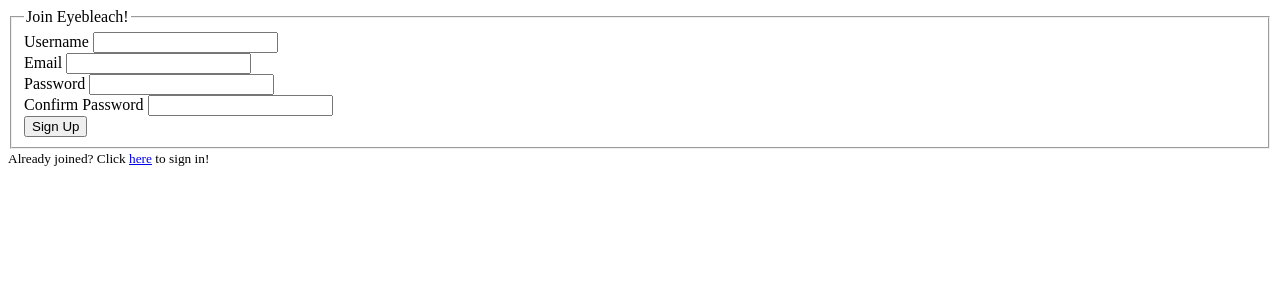
After one commit to sabattle/eyebleach, a Flask app: page /register in a window 1280 px wide. The commit adds this page. Shown: the top 300 px of the page. Run offline with Flask 2, Linux system fonts and the light colour scheme.

Commit message:
added some forms, modified templates to extend a layout

```diff
--- a/app.py
+++ b/app.py
@@ -1,14 +1,35 @@
-from flask import Flask, render_template
+from flask import Flask, render_template, url_for, flash, redirect
+from forms import RegistrationForm, LoginForm
 import requests
+import os
 
 app = Flask(__name__)
 
+# Get key
+app.config['SECRET_KEY'] = os.environ['EYEBLEACH_SECRET_KEY']
+
+# Home route
 @app.route('/')
 @app.route('/home')
-def get_dog():
+def home():
     res = requests.get('https://random.dog/woof.json')
     image_url = res.json()['url']
     return render_template('index.html', image=image_url)
 
+# Registration route
+@app.route('/register', methods=['GET', 'POST'])
+def register():
+    form = RegistrationForm()
+    if form.validate_on_submit():
+        flash(f'Account created for {form.username.data}!')
+        return redirect(url_for('home'))
+    return render_template('register.html', form=form)
+
+# Login route
+@app.route('/login')
+def login():
+    form = LoginForm()
+    return render_template('login.html', form=form)
+
 if __name__ == '__main__':
     app.run(debug=True)
--- /dev/null
+++ b/forms.py
@@ -0,0 +1,26 @@
+from flask_wtf import FlaskForm
+from wtforms import StringField, PasswordField, SubmitField, BooleanField
+from wtforms.validators import DataRequired, Length, Email, EqualTo
+
+class RegistrationForm(FlaskForm):
+    username = StringField('Username',
+                           validators=[DataRequired(), Length(min=2, max=20)])
+    email = StringField('Email', validators=[DataRequired(), Email()])
+
+    password = PasswordField('Password',
+                             validators=[DataRequired(), Length(min=6)])
+
+    password_confirm = PasswordField('Confirm Password',
+                                     validators=[DataRequired(),
+                                                 EqualTo('password')])
+
+    submit = SubmitField('Sign Up')
+
+class LoginForm(FlaskForm):
+    username = StringField('Username',
+                           validators=[DataRequired(), Length(min=2, max=20)])
+    email = StringField('Email', validators=[DataRequired(), Email()])
+
+    password = PasswordField('Password', validators=[DataRequired()])
+    remember = BooleanField('Remember Me')
+    submit = SubmitField('Login')
--- a/requirements.txt
+++ b/requirements.txt
@@ -1,3 +1,5 @@
 flask
+flask-wtf
+email-validator
 flake8
 requests
--- /dev/null
+++ b/templates/layout.html
@@ -0,0 +1,18 @@
+<!DOCTYPE html>
+<html>
+<head>
+    <title>Bleach for Your Eyes</title>
+</head>
+<body>
+    {% with messages = get_flashed_messages() %}
+        {% if messages %}
+            {% for message in messages %}
+                <div>
+                    {{ message }}
+                </div>
+            {% endfor %}
+        {% endif %}
+    {% endwith %}
+    {% block content %}{% endblock %}
+</body>
+</html>
--- /dev/null
+++ b/templates/register.html
@@ -0,0 +1,31 @@
+{% extends "layout.html" %}
+{% block content %}
+    <form method="POST" action="">
+        {{ form.hidden_tag() }}
+        <fieldset>
+            <legend>Join Eyebleach!</legend>
+            <div>
+                {{ form.username.label }}
+                {{ form.username }}
+            </div>
+            <div>
+                {{ form.email.label }}
+                {{ form.email }}
+            </div>
+            <div>
+                {{ form.password.label }}
+                {{ form.password }}
+            </div>
+            <div>
+                {{ form.password_confirm.label }}
+                {{ form.password_confirm }}
+            </div>
+            <div>
+                {{ form.submit }}
+            </div>
+        </fieldset>
+    </form>
+    <div>
+        <small>Already joined? Click <a href="{{ url_for('login')}}">here</a> to sign in!</small>
+    </div>
+{% endblock content %}
```
Also changed, not shown: templates/index.html (+3 -8 lines), 1 other file.
